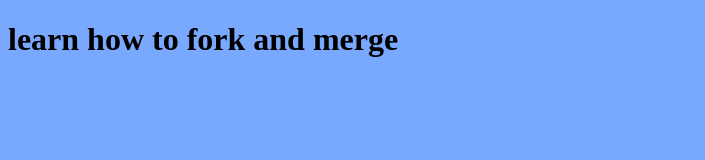
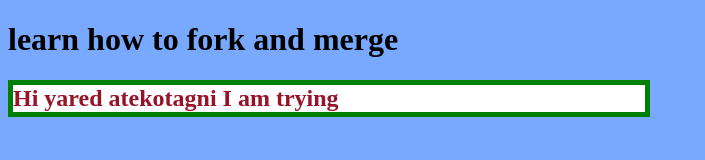
Before and after one commit to yaredlb/group4Practice, a plain HTML site: page indexYared.html in a window 1280 px wide. Shown: the whole page, without its empty margins (0-705 px from the left). Drawn offline with Linux system fonts and the light colour scheme.

Commit message:
Practice

```diff
--- a/css/style.css
+++ b/css/style.css
@@ -1,6 +1,12 @@
 .blue {
-    background-color: #79a8ff;
-  }
-  .red {
-    background-color: #ff5151;
-  }
+  background-color: #79a8ff;
+}
+.red {
+  background-color: #ff5151;
+}
+h2 {
+  color: rgb(151, 19, 41);
+  background-color: white;
+  border: 5px solid green;
+  width: 50%;
+}
--- a/indexYared.html
+++ b/indexYared.html
@@ -8,5 +8,6 @@
 </head>
 <body class="blue">
     <h1>learn how to fork and merge</h1>
+    <h2>Hi yared atekotagni I am trying </h2>
 </body>
 </html>
```
